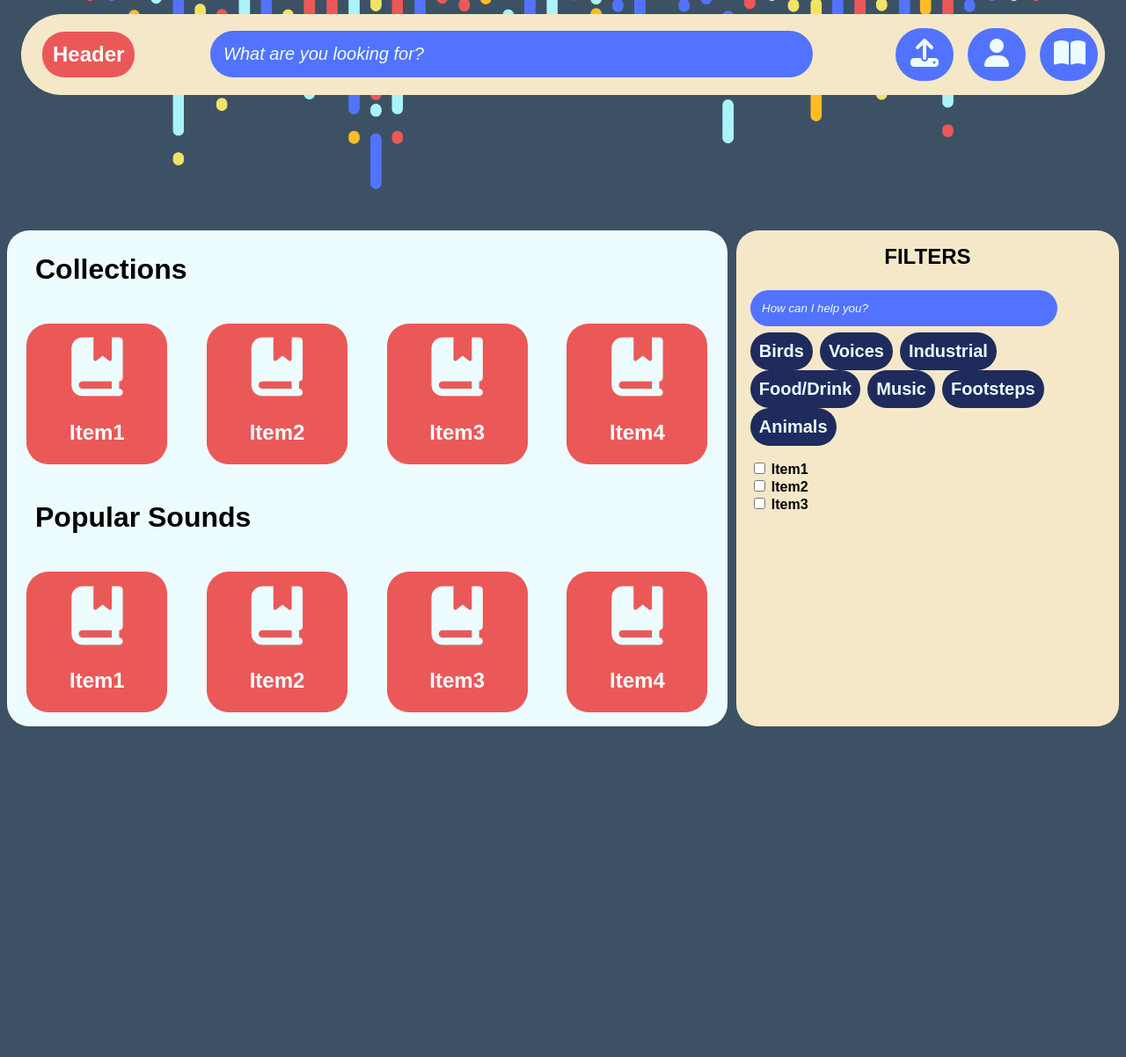
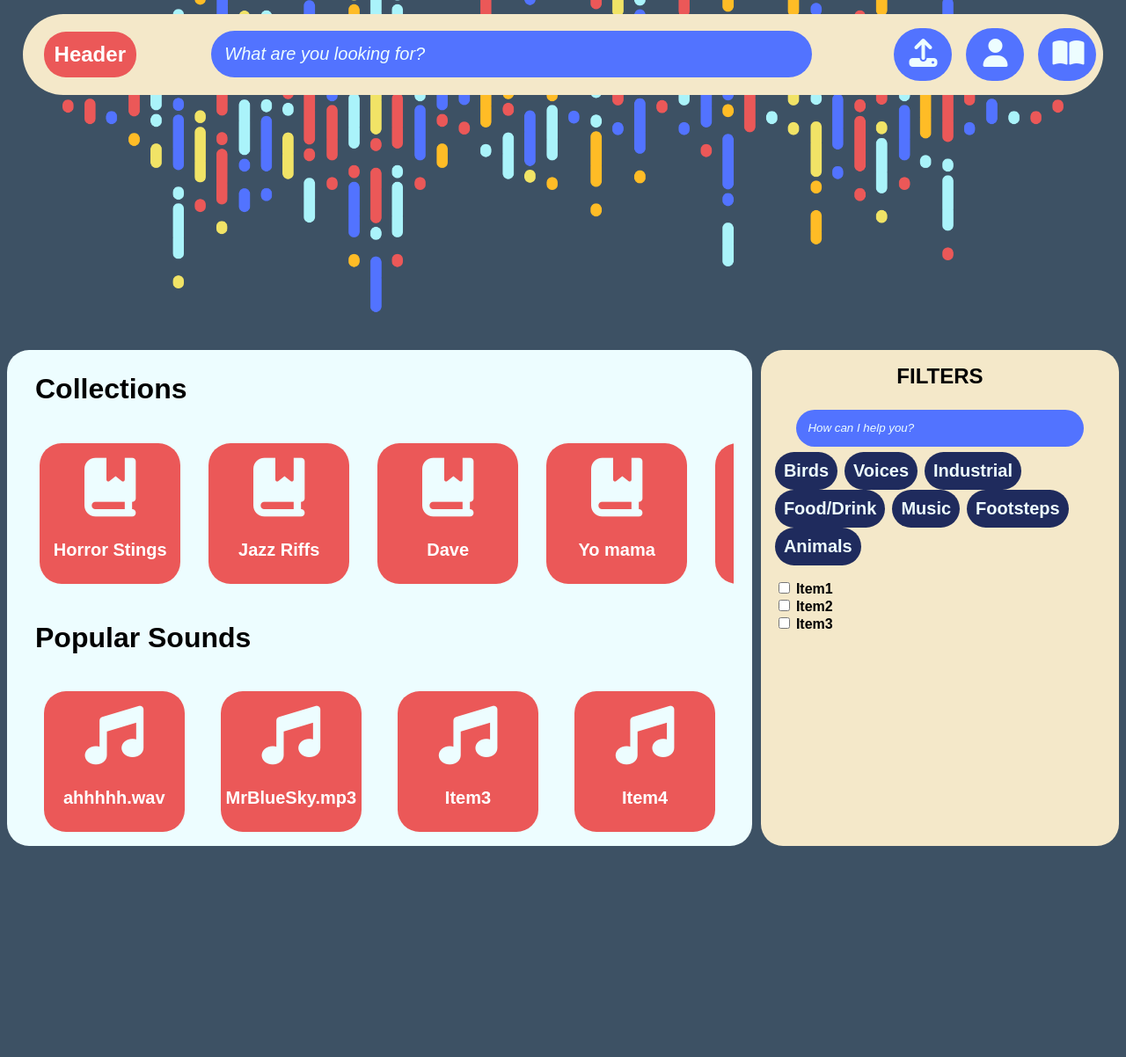
Before and after one commit to NoahZS-webdev/catalystSoundLib, a PHP site: page / in a window 1280 px wide. Shown: the top 1202 px of the page at 88% size. Before the commit the page ends 826 px from the top, so only its background shows below. Run offline with PHP 8.4, Linux system fonts and the light colour scheme; some libraries are stand-ins or nearby versions; some web fonts are replaced.

Commit message:
fixed nav bar and made scroller divs function

```diff
--- a/css/styles.css
+++ b/css/styles.css
@@ -37,11 +37,16 @@ label {
 
 /* styles for nav bar flex container and flex items */
 
+.topBox {
+    display: flex;
+    flex-direction: column;
+    align-items: center;
+}
+
 .bannerImg {
     max-width: 90%;
     position: relative;
-    margin-left: 5%;
-    margin-top: -500px;
+    margin-top: -250px;
 }
 
 .flexContainerNav {
@@ -52,11 +57,11 @@ label {
     background-color: #f4e8c9;
     border-radius: 50px;
     color: #ffffff;
-    margin: 1em;
-    margin-bottom: 10px;
+    margin: auto;
     top: 1em;
-    position: sticky;
+    position: fixed;
     z-index: 2;
+    width: 96%;
 }
 
 .btn {
@@ -134,9 +139,14 @@ input[type=search], select, textarea {
 }
 
 .filterdpop {
+    display: flex;
+    flex-direction: column;
     background-color: #edfdff;
     flex-basis: 67%;
     border-radius: 25px;
+    max-width: 67%;
+    justify-content: space-between;
+    align-items: center;
 }
 
 .filterdpop h1 {
@@ -145,12 +155,16 @@ input[type=search], select, textarea {
     font-family: "asap", sans-serif;
     font-weight: 600;
     font-style: normal;
+    text-align: left;
 }
 
 .collectionsContainer {
     display: flex;
     flex-direction: row;
     justify-content: space-around;
+    width: 95%;
+    overflow-x: auto;
+    overflow-y: hidden;
 
 }
 
@@ -161,6 +175,7 @@ input[type=search], select, textarea {
     text-align: center;
     border-radius: 25px;
     height: 10em;
+    min-width: 10em;
 }
 
 .flexSoundbox i {
@@ -173,6 +188,7 @@ input[type=search], select, textarea {
     margin: 0;
     padding: 0;
     border-radius: 0;
+    font-size: 15pt;
 }
 
 .flexSoundbox a {
@@ -220,6 +236,11 @@ input[type=search], select, textarea {
     margin-right: .5em;
 }
 
+.flexFilterSearch {
+    display: flex;
+    justify-content: center;
+}
+
 .flexFilterSearch input[type=text], select, textarea {
     background-color: #5273ff;
     color: #edfdff;
@@ -231,6 +252,12 @@ input[type=search], select, textarea {
     text-align: left;
     font-style: italic;
 }
+
+.h1Container {
+    width: 100%;
+    text-align: left;
+}
+
 /* end styles for main section */
 
 @media only screen and (max-width:690px) {
--- a/index.html
+++ b/index.html
@@ -46,27 +46,48 @@
  <section class="mainSection">
 <div class="mainDiv">
  <div class="filterdpop">
-    <h1>Collections</h1>
+    <div class="h1Container"><h1>Collections</h1></div>
     <div class="collectionsContainer">
 
         <div class="flexSoundbox">
             <a href="#" class="FlexCollect">
                 <i class="fa-solid fa-book-bookmark"></i>
-                <h2>Item1</h2>
+                <h2>Horror Stings</h2>
             </a>
         </div>
 
         <div class="flexSoundbox">
             <a href="#" class="FlexCollect">
                 <i class="fa-solid fa-book-bookmark"></i>
-                <h2>Item2</h2>
+                <h2>Jazz Riffs</h2>
             </a>
         </div>
 
         <div class="flexSoundbox">
             <a href="#" class="FlexCollect">
                 <i class="fa-solid fa-book-bookmark"></i>
-                <h2>Item3</h2>
+                <h2>Dave</h2>
+            </a>
+        </div>
+
+        <div class="flexSoundbox">
+            <a href="#" class="FlexCollect">
+                <i class="fa-solid fa-book-bookmark"></i>
+                <h2>Yo mama</h2>
+            </a>
+        </div>
+
+        <div class="flexSoundbox">
+            <a href="#" class="FlexCollect">
+                <i class="fa-solid fa-book-bookmark"></i>
+                <h2>Item4</h2>
+            </a>
+        </div>
+
+        <div class="flexSoundbox">
+            <a href="#" class="FlexCollect">
+                <i class="fa-solid fa-book-bookmark"></i>
+                <h2>Item4</h2>
             </a>
         </div>
 
@@ -78,33 +99,33 @@
         </div>
     </div>
 
-    <h1>Popular Sounds</h1>
+    <div class="h1Container"><h1>Popular Sounds</h1></div>
     <div class="collectionsContainer">
 
         <div class="flexSoundbox">
             <a href="#" class="FlexCollect">
-                <i class="fa-solid fa-book-bookmark"></i>
-                <h2>Item1</h2>
+                <i class="fa-solid fa-music"></i>
+                <h2>ahhhhh.wav</h2>
             </a>
         </div>
 
         <div class="flexSoundbox">
             <a href="#" class="FlexCollect">
-                <i class="fa-solid fa-book-bookmark"></i>
-                <h2>Item2</h2>
+                <i class="fa-solid fa-music"></i>
+                <h2>MrBlueSky.mp3</h2>
             </a>
         </div>
 
         <div class="flexSoundbox">
             <a href="#" class="FlexCollect">
-                <i class="fa-solid fa-book-bookmark"></i>
+                <i class="fa-solid fa-music"></i>
                 <h2>Item3</h2>
             </a>
         </div>
 
         <div class="flexSoundbox">
             <a href="#" class="FlexCollect">
-                <i class="fa-solid fa-book-bookmark"></i>
+                <i class="fa-solid fa-music"></i>
                 <h2>Item4</h2>
             </a>
         </div>
```
Also changed, not shown: scripts/noahAttemptsToLearn.js (added).
